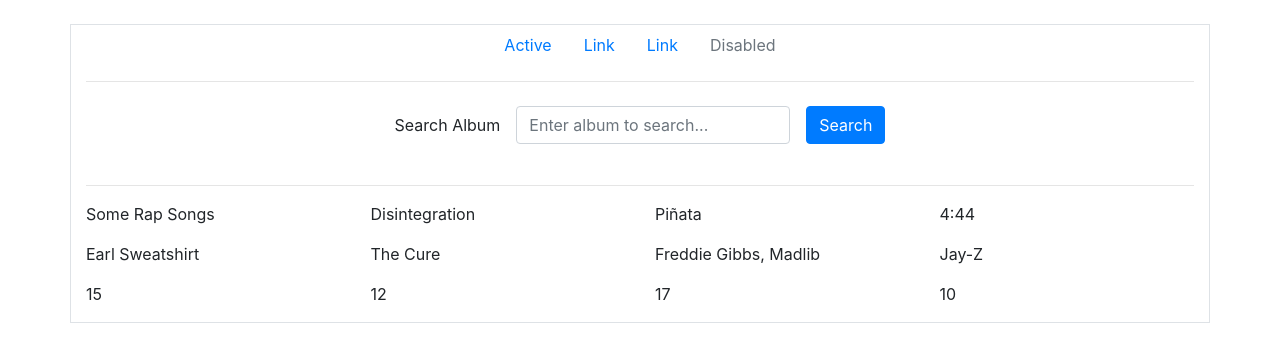
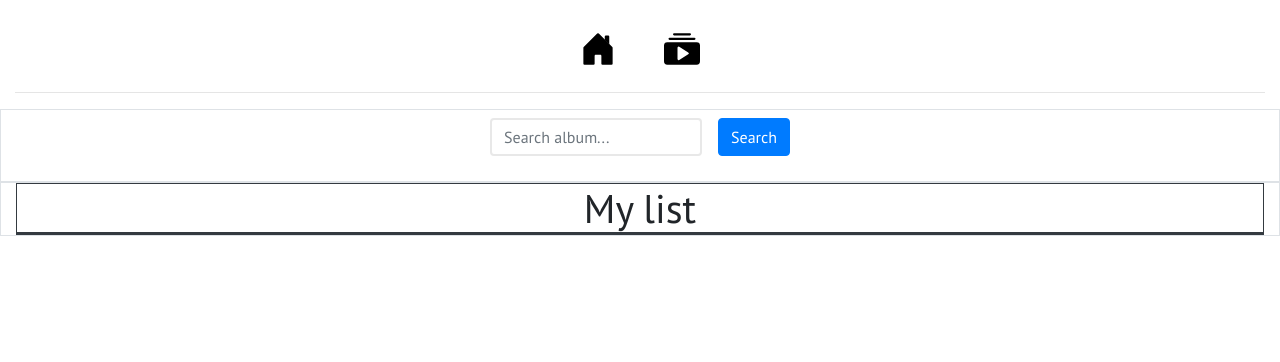
Before and after one commit to cameronconway3/album-chart-builder, a React (Create React App) app in the folder client/: page / in a window 1280 px wide. Shown: the top 362 px of the page. Built offline with nearby package versions, Linux system fonts and the light colour scheme.

Commit message:
updating display and library

```diff
--- a/client/public/index.html
+++ b/client/public/index.html
@@ -9,6 +9,7 @@
       name="description"
       content="Web site created using create-react-app"
     />
+    <link href="https://fonts.googleapis.com/css2?family=PT+Sans:wght@400;700&display=swap" rel="stylesheet">
     <link rel="stylesheet" href="https://stackpath.bootstrapcdn.com/bootstrap/4.1.3/css/bootstrap.min.css" integrity="sha384-MCw98/SFnGE8fJT3GXwEOngsV7Zt27NXFoaoApmYm81iuXoPkFOJwJ8ERdknLPMO" crossorigin="anonymous">
     <link rel="apple-touch-icon" href="%PUBLIC_URL%/logo192.png" />
     <!--
--- a/client/src/components/Album.js
+++ b/client/src/components/Album.js
@@ -1,11 +1,17 @@
 import React from 'react';
 
-const Album = (props) => {
+const Album = props => {
     return (
-        <div className="col-md-3">
-            <p>{props.album}</p>
-            <p>{props.artists}</p>
-            <p>{props.numOfSongs}</p>
+        <div className="col-md-2 text-center">
+            <img
+                data-id={props.albumId}
+                data-albumname={props.album}
+                data-artistsname={props.artists}
+                data-numofsongs={props.numOfSongs}
+                data-albumimage={props.albumImage}
+                data-albumrating={props.albumRating}
+                src={props.albumImage} class="card-img-top my-albums" alt={`${props.album} - ${props.artists}`}
+            />
         </div>
     );
 }
--- a/client/src/components/AlbumContext.js
+++ b/client/src/components/AlbumContext.js
@@ -4,28 +4,7 @@
 
 export const AlbumProvider = props => {
 
-    const [albums, setAlbums] = useState([
-        {
-            album: 'Some Rap Songs',
-            artists: 'Earl Sweatshirt',
-            numOfSongs: 15
-        },
-        {
-            album: 'Disintegration',
-            artists: 'The Cure',
-            numOfSongs: 12
-        },
-        {
-            album: 'Piñata',
-            artists: 'Freddie Gibbs, Madlib',
-            numOfSongs: 17
-        },
-        {
-            album: '4:44',
-            artists: 'Jay-Z',
-            numOfSongs: 10
-        }
-    ]);
+    const [albums, setAlbums] = useState([]);
 
     return (
         <AlbumContext.Provider value={[albums, setAlbums]}>
--- a/client/src/components/App.js
+++ b/client/src/components/App.js
@@ -3,22 +3,21 @@
 
 // App Components
 import Header from './Header';
-import SubmitAlbum from './SubmitAlbum';
-import ListAlbums from './ListAlbums'
 import SearchAlbums from './SearchAlbums';
+import DisplayAlbums from './DisplayAlbums';
 
 function App() {
 
     return (
         // All state from AlbumProvider is passed down throughout the application
         <AlbumProvider>
-            <div className="container border mt-4">
-                <Header />
+            <div className="container-fluid">
+                <div className="row">
+                    <Header />
+                </div>
                 <hr/>
                 <SearchAlbums />
-                {/* <SubmitAlbum /> */}
-                <hr/>
-                <ListAlbums />
+                <DisplayAlbums />
             </div>
         </AlbumProvider>
     );
--- /dev/null
+++ b/client/src/components/DisplayAlbums.js
@@ -0,0 +1,69 @@
+import React, { useState, useContext, useEffect } from 'react';
+import { AlbumContext } from './AlbumContext';
+
+// Album Component
+import Album from './Album';
+
+const DisplayAlbums = () => {
+
+    const [albums, setAlbums] = useContext(AlbumContext);
+
+    useEffect(() => {
+        const myAlbums = document.querySelectorAll(".my-albums");
+
+        for(let i = 0; i < myAlbums.length; i++) {
+            console.log(myAlbums[i])
+            myAlbums[i].addEventListener("click", () => {
+                const albumId = myAlbums[i].dataset.id;
+                const albumName = myAlbums[i].dataset.albumname;
+                const artistsName = myAlbums[i].dataset.artistsname;
+                const numOfSongs = myAlbums[i].dataset.numofsongs;
+                const albumImage = myAlbums[i].dataset.albumimage;
+                const albumRating = myAlbums[i].dataset.albumrating;
+
+                const myAlbumData = {
+                    albumId: albumId,
+                    albumName: albumName,
+                    artistsName: artistsName,
+                    numOfSongs: numOfSongs,
+                    albumImage: albumImage,
+                    albumRating: albumRating,
+                }
+
+                createModal(myAlbumData)
+
+            })
+        }
+    })
+
+    const createModal = (data) => {
+
+    }
+
+    return (
+        <div className="row justify-content-center">
+            <div className="col-md-12 border">
+                <div className="text-center border border-dark">
+                    <h1>My list</h1>
+                </div>
+                <div className="border border-dark">
+                    <div className="row">
+                        {albums.map( album =>
+                            <Album
+                                albumId = {album.albumId}
+                                album = {album.album}
+                                artists = {album.artists}
+                                numOfSongs = {album.numOfSongs}
+                                albumImage = {album.albumImage}
+                                albumRating = {album.albumRating}
+                                key = {album.albumId.toString()}
+                            />
+                        )}
+                    </div>
+                </div>
+            </div>
+        </div>
+    )
+}
+
+export default DisplayAlbums;
--- a/client/src/components/Header.js
+++ b/client/src/components/Header.js
@@ -3,24 +3,27 @@
 const Header = () => {
 
     return (
-        <div className="row">
+
             <div className="col-md-12">
-                <ul class="nav justify-content-center">
+                <ul class="nav justify-content-center mt-4 header">
                     <li class="nav-item">
-                        <a class="nav-link active" href="#">Active</a>
+                        <a class="nav-link active mr-2" href="#">
+                            <svg width="2.25em" height="2.25em" viewBox="0 0 16 16" class="bi bi-house-door-fill home-icon" fill="currentColor" xmlns="http://www.w3.org/2000/svg">
+                                <path d="M6.5 10.995V14.5a.5.5 0 0 1-.5.5H2a.5.5 0 0 1-.5-.5v-7a.5.5 0 0 1 .146-.354l6-6a.5.5 0 0 1 .708 0l6 6a.5.5 0 0 1 .146.354v7a.5.5 0 0 1-.5.5h-4a.5.5 0 0 1-.5-.5V11c0-.25-.25-.5-.5-.5H7c-.25 0-.5.25-.5.495z"/>
+                                <path fillRule="evenodd" d="M13 2.5V6l-2-2V2.5a.5.5 0 0 1 .5-.5h1a.5.5 0 0 1 .5.5z"/>
+                            </svg>
+                        </a>
                     </li>
                     <li class="nav-item">
-                        <a class="nav-link" href="#">Link</a>
-                    </li>
-                    <li class="nav-item">
-                        <a class="nav-link" href="#">Link</a>
-                    </li>
-                    <li class="nav-item">
-                        <a class="nav-link disabled" href="#" tabindex="-1" aria-disabled="true">Disabled</a>
+                        <a class="nav-link ml-2" href="#">
+                            <svg width="2.25em" height="2.25em" viewBox="0 0 16 16" class="bi bi-collection-play-fill library-icon" fill="currentColor" xmlns="http://www.w3.org/2000/svg">
+                                <path fillRule="evenodd" d="M1.5 14.5A1.5 1.5 0 0 1 0 13V6a1.5 1.5 0 0 1 1.5-1.5h13A1.5 1.5 0 0 1 16 6v7a1.5 1.5 0 0 1-1.5 1.5h-13zm5.265-7.924A.5.5 0 0 0 6 7v5a.5.5 0 0 0 .765.424l4-2.5a.5.5 0 0 0 0-.848l-4-2.5zM2 3a.5.5 0 0 0 .5.5h11a.5.5 0 0 0 0-1h-11A.5.5 0 0 0 2 3zm2-2a.5.5 0 0 0 .5.5h7a.5.5 0 0 0 0-1h-7A.5.5 0 0 0 4 1z"/>
+                            </svg>
+                        </a>
                     </li>
                 </ul>
             </div>
-        </div>
+
     )
 }
 
--- a/client/src/components/ListAlbums.js
+++ /dev/null
@@ -1,25 +0,0 @@
-import React, { useContext } from 'react';
-import { AlbumContext } from './AlbumContext';
-
-// Album Component
-import Album from './Album';
-
-const ListAlbums = () => {
-
-    const [albums, setAlbums] = useContext(AlbumContext);
-
-    return (
-        <div className="row">
-            {albums.map( (album, index) =>
-                <Album
-                    album = {album.album}
-                    artists = {album.artists}
-                    numOfSongs = {album.numOfSongs}
-                    key = {index.toString()}
-                />
-            )}
-        </div>
-    );
-}
-
-export default ListAlbums;
--- a/client/src/components/SearchAlbums.js
+++ b/client/src/components/SearchAlbums.js
@@ -67,7 +67,7 @@
     const displayTopAlbums = data => {
         const albumItems = data.albums.items;
 
-        console.log(albumItems[0])
+        // console.log(albumItems[0])
 
         const albumsDisplay = albumItems.slice(0, 6).map((album, index) => <SearchedAlbum data={album} key={album.id}/>)
 
@@ -84,12 +84,17 @@
                 const albumName = albumsToSelect[i].dataset.albumname;
                 const artistsName = albumsToSelect[i].dataset.artistsname;
                 const numOfSongs = albumsToSelect[i].dataset.numofsongs;
+                const albumImage = albumsToSelect[i].dataset.albumimage;
+                const albumRating = "!rated";
 
                 // Create new album object to update context
                 let newAlbum = {
+                    albumId: albumId,
                     album: albumName,
                     artists: artistsName,
                     numOfSongs: numOfSongs,
+                    albumImage: albumImage,
+                    albumRating: albumRating,
                 }
 
                 setAlbums(prevAlbums => [...prevAlbums, newAlbum])
@@ -103,19 +108,31 @@
 
     const updateAlbumToSearch = e => {
         setAlbumName(e.target.value)
+        if(e.target.value.trim().length == 0) {
+            setSearchedAlbums('');
+            setAlbumName('');
+        }
     }
 
     return (
+        <div className="row justify-content-center">
+            <div className="col-md-12 border">
                 <div className="row">
                     <div className="col-md-12">
                         <form onSubmit={searchAlbum} className="search-album form-inline justify-content-center mb-3">
-                    <div className="form-group m-2">
-                        <label htmlFor="searchAlbum" className="mr-3">Search Album</label>
-                        <input type="text" className="form-control" id="searchAlbum" placeholder="Enter album to search..." value={albumName} onChange={updateAlbumToSearch} />
+
+                            <div className="form-group m-2 text-center">
+                                <input type="text" className="form-control" id="search-album" placeholder="Search album..." value={albumName} onChange={updateAlbumToSearch} />
                             </div>
-                    <button className="btn btn-primary m-2">Search</button>
+                            <div className="text-center">
+                                <button className="btn btn-primary m-2" id="search-album-submit">Search</button>
+                            </div>
+
                         </form>
                     </div>
+                </div>
+
+                <div className="row">
                     <div className="col-md-12">
                         {
                             loading
@@ -124,6 +141,8 @@
                         }
                     </div>
                 </div>
+            </div>
+        </div>
     )
 }
 
--- a/client/src/components/SearchedAlbum.js
+++ b/client/src/components/SearchedAlbum.js
@@ -7,12 +7,13 @@
 
     return (
 
-            <div className="col-md-2 text-center">
-                <img className="choose-album border border-dark" width="150px" height="150px"
+            <div className="col-md-2 text-center p-1">
+                <img className="choose-album" width="110px" height="110px"
                     data-id={props.data.id}
                     data-albumname={props.data.name}
                     data-artistsname={props.data.artists[0].name}
                     data-numofsongs={props.data.total_tracks}
+                    data-albumimage={props.data.images[1].url}
                     src={props.data.images[1].url}
                 />
             </div>
--- a/client/src/components/SubmitAlbum.js
+++ /dev/null
@@ -1,105 +0,0 @@
-import React, { useState, useContext } from 'react';
-import { AlbumContext } from './AlbumContext';
-// import { useForm } from "react-hook-form";
-
-const SubmitAlbum = () => {
-
-    // Input States
-    const [albumName, setAlbumName] = useState('');
-    const [artistsName, setArtistsName] = useState('');
-    const [numOfSongs, setNumOfSongs] = useState('');
-
-    // Use album context
-    const [albums, setAlbums] = useContext(AlbumContext);
-
-    // const { register, handleSubmit, watch, errors } = useForm();
-
-    // Update stateful values
-    const updateAlbumName = e => {
-        setAlbumName(e.target.value);
-    }
-    const updateArtistsName = e => {
-        setArtistsName(e.target.value);
-    }
-    const updateNumOfSongs = e => {
-        let value = e.target.value;
-        setNumOfSongs(value);
-
-        const songFormField = document.querySelector('.song-form');
-
-        if(value.match(/^[0-9]*$/) && value !== '0' && value.length !== 0 && value <= 30) {
-            songFormField.insertAdjacentHTML('beforeend', createSongFields(value));
-        } else {
-            songFormField.innerHTML = "";
-        }
-    }
-
-    const createSongFields = numOfSongs => {
-        let songsHTML = '';
-        for(let i = 0; i < numOfSongs; i++) {
-            songsHTML += `
-                <div class="col-md-6 borderR">
-                    <label>song ${i+1}</label>
-                    <br>
-                    <select class="song-input">
-                        <option value="0">0</option>
-                        <option value="1">1</option>
-                        <option value="2">2</option>
-                        <option value="3">3</option>
-                        <option value="4">4</option>
-                        <option value="5">5</option>
-                        <option value="6">6</option>
-                        <option value="7">7</option>
-                        <option value="8">8</option>
-                        <option value="9">9</option>
-                        <option value="10">10</option>
-                    </select>
-                </div>
-            `;
-        };
-        return songsHTML;
-    }
-
-
-    const addAlbum = e => {
-        e.preventDefault();
-
-        let totalScore = 0;
-        const songRatings = document.querySelectorAll('.song-input')
-        for(let i = 0; i < songRatings.length; i++) {
-            totalScore += parseInt(songRatings[i].value)
-        }
-
-        let albumRatingRaw = totalScore/songRatings.length;
-        let albumRating = (Math.round(albumRatingRaw * 10) / 10).toFixed(1);
-
-        let newAlbum = {
-            album: albumName,
-            artists: artistsName,
-            numOfSongs: numOfSongs
-        }
-
-        setAlbums(prevAlbums => [...prevAlbums, newAlbum])
-
-        const albumForm = document.querySelector('form');
-        albumForm.reset();
-        const songFormField = document.querySelector('.song-form');
-        songFormField.innerHTML = "";
-    }
-
-    return (
-        <div className="row album-form">
-            <div className="col-md-12">
-                <form onSubmit={addAlbum}>
-                    <input type="text" name="albumName" placeholder="album name" value={albumName} onChange={updateAlbumName} />
-                    <input type="text" name="artistsName" placeholder="artist(s) name" value={artistsName} onChange={updateArtistsName} />
-                    <input type="text" name="numofSongs" placeholder="number of songs" value={numOfSongs} onChange={updateNumOfSongs} />
-                    <button>Submit</button>
-                    <div className="song-form"></div>
-                </form>
-            </div>
-        </div>
-    )
-}
-
-export default SubmitAlbum;
--- a/client/src/index.css
+++ b/client/src/index.css
@@ -1,10 +1,12 @@
 body {
   margin: 0;
-  font-family: -apple-system, BlinkMacSystemFont, 'Segoe UI', 'Roboto', 'Oxygen',
+  /* font-family: -apple-system, BlinkMacSystemFont, 'Segoe UI', 'Roboto', 'Oxygen',
     'Ubuntu', 'Cantarell', 'Fira Sans', 'Droid Sans', 'Helvetica Neue',
-    sans-serif;
+    sans-serif; */
+  font-family: 'PT Sans', sans-serif;;
   -webkit-font-smoothing: antialiased;
   -moz-osx-font-smoothing: grayscale;
+  /* background-color: #5fcf80; */
 }
 
 code {
@@ -12,14 +14,36 @@
     monospace;
 }
 
-/* .row {
-  border: 1px solid red;
+h1, h2, h3, h4, h5, h6 {
+    margin-top: 0;
+    margin-bottom: 0;
 }
 
-.col-md-12 {
-  border: 1px solid green;
+/* General */
+hr {
+    /* border: 1px solid #E8E8E8; */
 }
 
-.borderR {
-  border: 1px solid blue;
-} */
+/* Header */
+.header .home-icon {
+    position: relative;
+    top: -1px;
+    color: black;
+}
+.header .library-icon {
+    color: black;
+}
+
+/* Search Album */
+form #search-album {
+    border: 2px solid #E8E8E8;
+}
+form #search-album-submit {
+
+}
+
+/* My List */
+.my-albums {
+    height: 200px;
+    width: 200px;
+}
```
Lines whose indentation alone changed are shown as unchanged.
